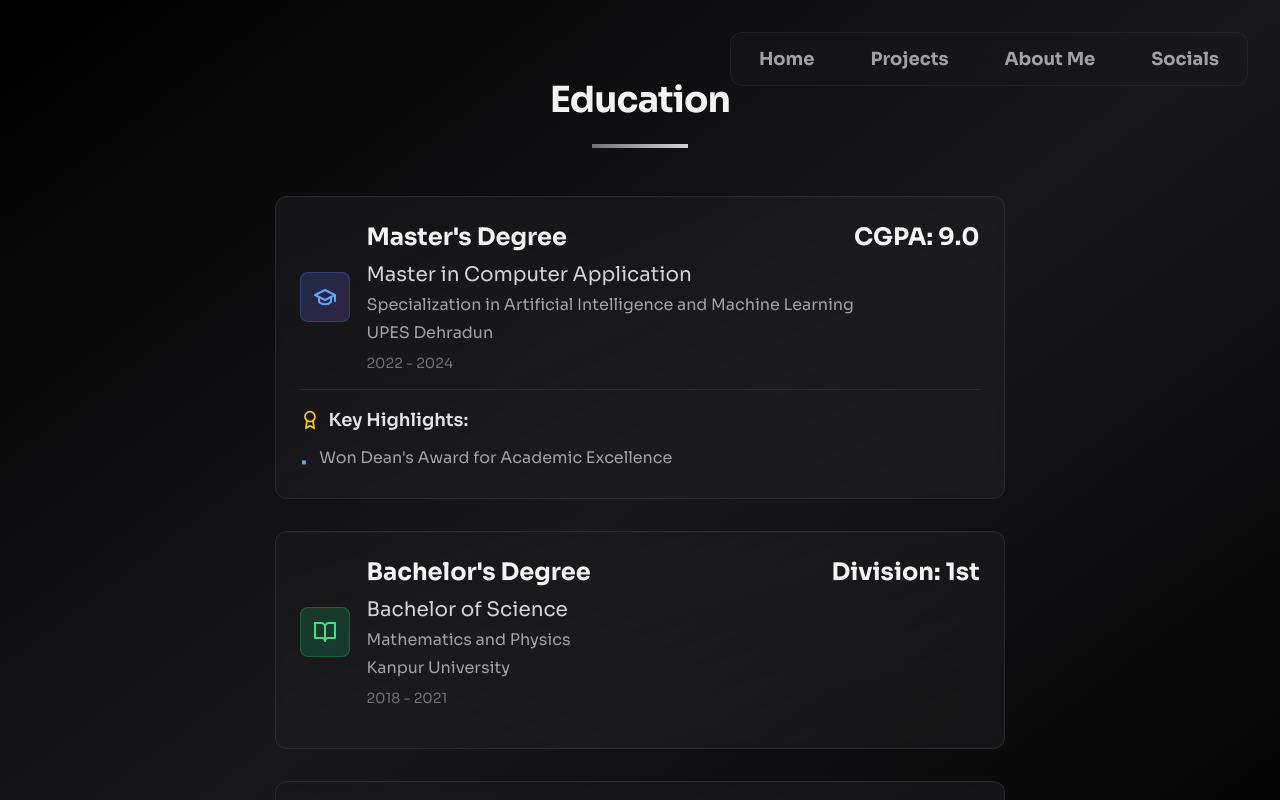
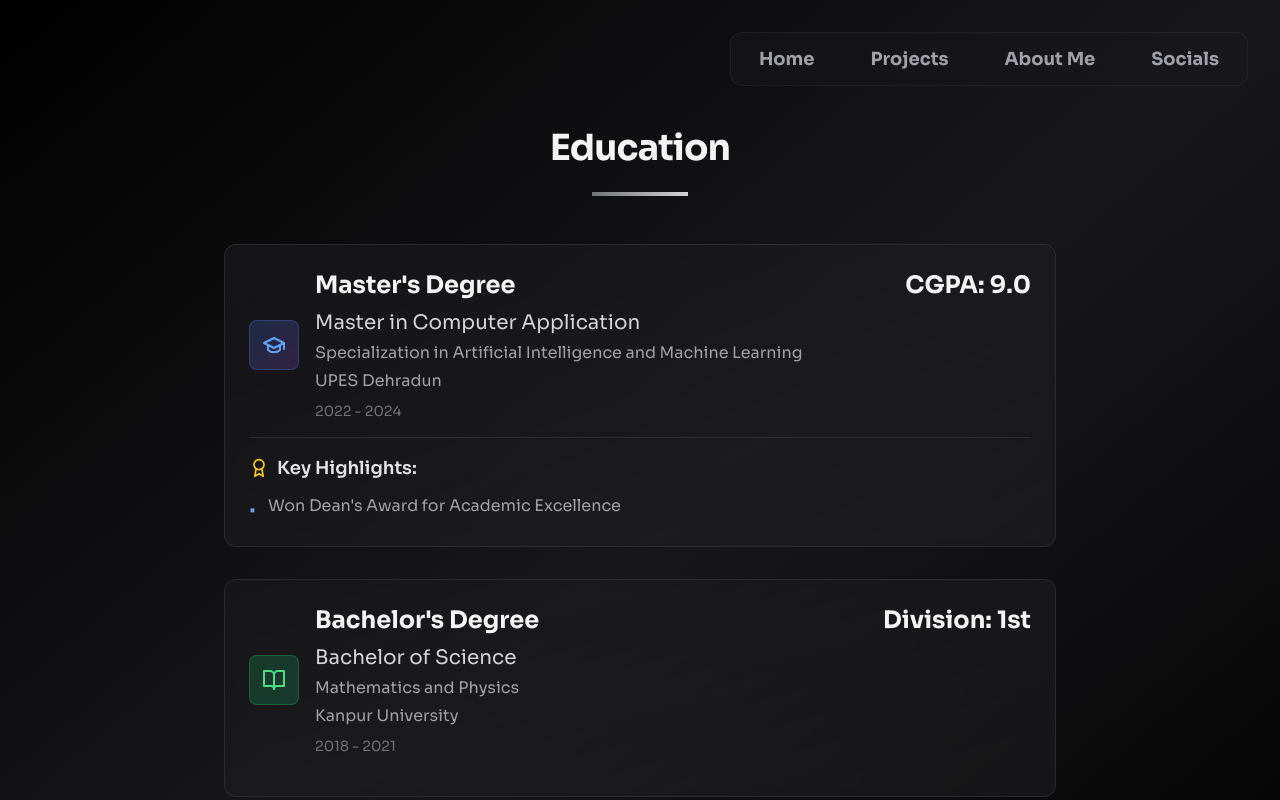
Before and after one commit to 009os/PORTFOLIO, a Next.js app: page /education in a window 1280 px wide. Shown: the top 800 px of the page. Built offline with nearby package versions, Linux system fonts and the light colour scheme; no server answers; what tailwindcss-debug-screens would draw is missing.

Commit message:
Ready for deployment

```diff
--- a/app/education/page.tsx
+++ b/app/education/page.tsx
@@ -7,8 +7,8 @@ export default function Education() {
 	return (
 		<div className="bg-gradient-to-tl from-zinc-900/0 via-zinc-900 to-zinc-900/0">
 			<Navigation />
-			<div className="container flex items-center justify-center min-h-screen px-4 mx-auto">
-				<div className="max-w-4xl mx-auto mt-56 sm:mt-20">
+			<div className="px-6 pt-20 mx-auto space-y-8 max-w-4xl lg:px-8 md:space-y-16 md:pt-24 lg:pt-32 pb-16">
+				<div className="max-w-4xl mx-auto">
 					<div className="text-center mb-12">
 						<h1 className="text-3xl font-bold tracking-tight text-zinc-100 sm:text-4xl mb-6 font-display animate-fade-in">
 							Education
```
